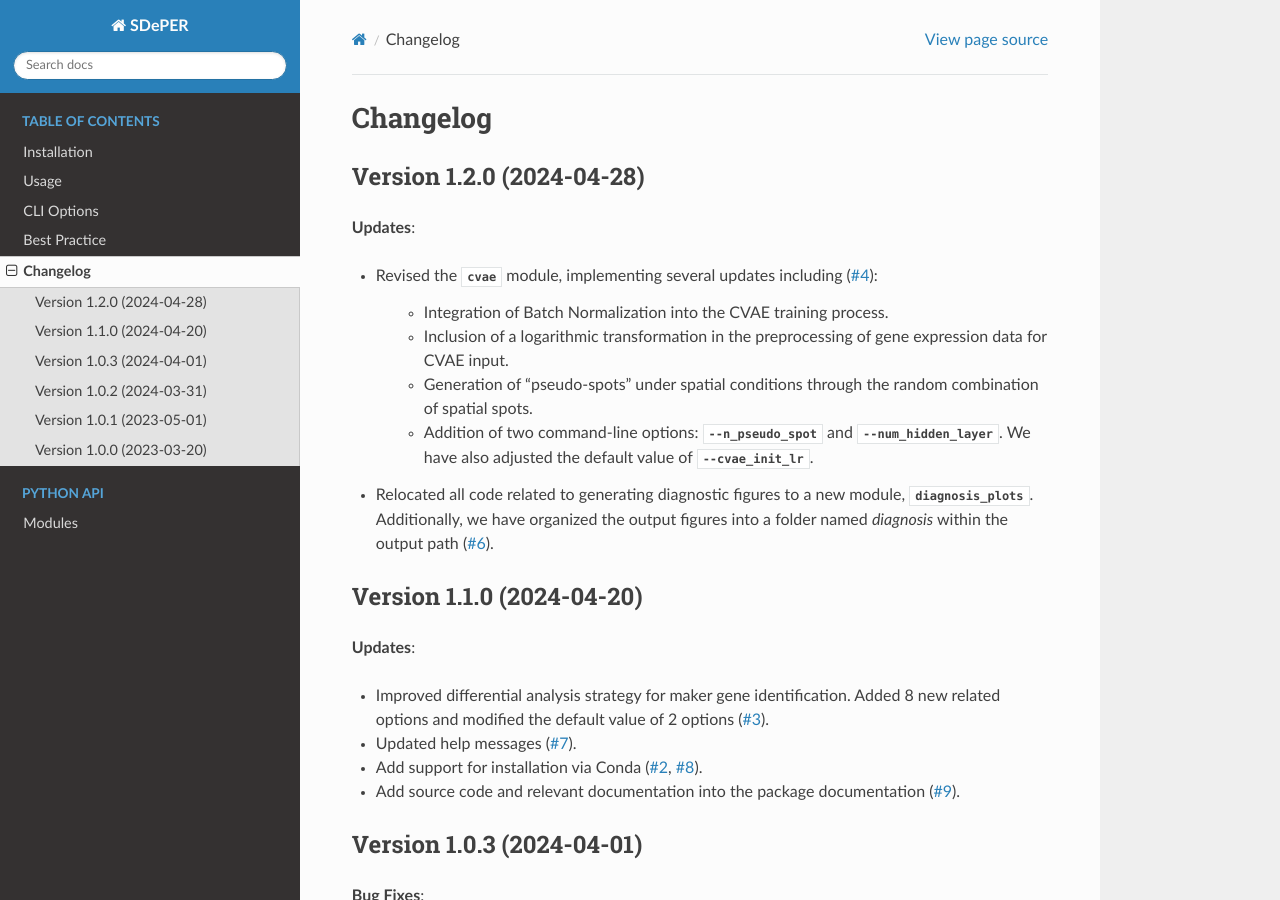
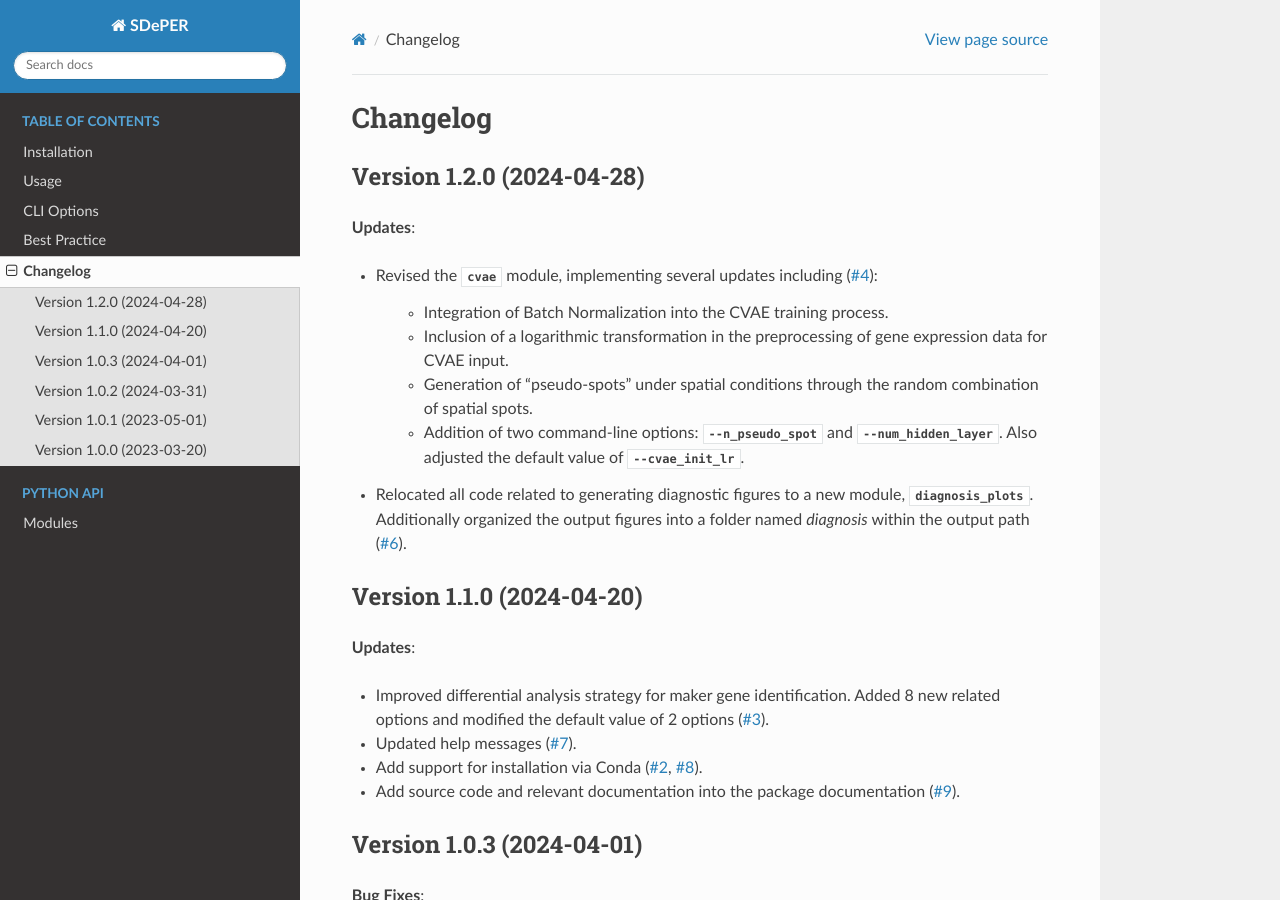
Before and after one commit to az7jh2/SDePER, a Sphinx documentation site: the page built from docs/changelog.rst, in a window 1280 px wide and 900 px high. Built offline with Sphinx 7.4.7 and the Read the Docs theme 2.0.0, drawn with Linux system fonts in a browser that asks for light colours; the version number is read from the project's files by our own code.

Commit message:
Update publish-to-pypi.yml

```diff
--- a/docs/changelog.rst
+++ b/docs/changelog.rst
@@ -11,9 +11,9 @@ Version 1.2.0 (2024-04-28)
    * Integration of Batch Normalization into the CVAE training process.
    * Inclusion of a logarithmic transformation in the preprocessing of gene expression data for CVAE input.
    * Generation of "pseudo-spots" under spatial conditions through the random combination of spatial spots.
-   * Addition of two command-line options: :option:`--n_pseudo_spot` and :option:`--num_hidden_layer`. We have also adjusted the default value of :option:`--cvae_init_lr`.
+   * Addition of two command-line options: :option:`--n_pseudo_spot` and :option:`--num_hidden_layer`. Also adjusted the default value of :option:`--cvae_init_lr`.
 
-* Relocated all code related to generating diagnostic figures to a new module, :mod:`diagnosis_plots`. Additionally, we have organized the output figures into a folder named `diagnosis` within the output path (`#6 <https://github.com/az7jh2/SDePER/issues/6>`_).
+* Relocated all code related to generating diagnostic figures to a new module, :mod:`diagnosis_plots`. Additionally organized the output figures into a folder named `diagnosis` within the output path (`#6 <https://github.com/az7jh2/SDePER/issues/6>`_).
 
 
 Version 1.1.0 (2024-04-20)
```
Also changed, not shown: 1 other file.
